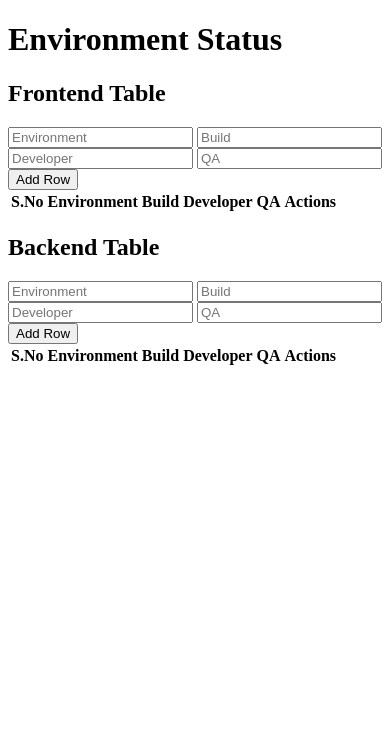
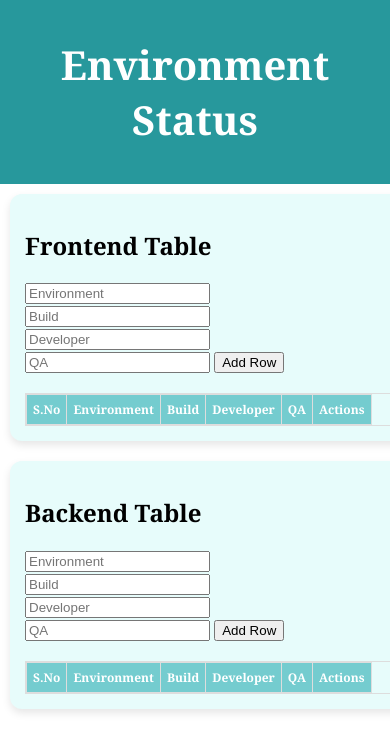
Before and after one commit to Z1-Repo/New-repo, a website: page index.html in a window 390 px wide. Drawn offline with nearby package versions, Linux system fonts and the light colour scheme; no server answers.

Commit message:
Update index.html

```diff
--- a/index.html
+++ b/index.html
@@ -5,6 +5,166 @@
         <meta name="viewport" content="width=device-width, initial-scale=1.0" />
         <title>Environment_Status</title>
         <script src="https://cdn.socket.io/4.7.2/socket.io.min.js"></script>
+        <style>
+            body {
+                font-family: Georgia, serif;
+                margin: 0;
+                padding: 0;
+                background-color: white;
+                transition: background-color 0.3s ease-in-out;
+            }
+
+            header {
+                background-color: #27989c;
+                color: white;
+                text-align: center;
+                padding: 15px;
+                font-size: 24px;
+                font-weight: bold;
+            }
+
+            main {
+                padding: 20px;
+                display: flex;
+                flex-wrap: wrap;
+                justify-content: center;
+                gap: 20px;
+                max-width: 1200px; /* Prevents excessive expansion */
+                margin: 0 auto; /* Centers content */
+            }
+
+            .table-section {
+                background: #e7fcfb;
+                padding: 20px;
+                border-radius: 12px;
+                box-shadow: 0 4px 8px rgba(0, 0, 0, 0.1);
+                width: 100%;
+                max-width: 1200px; /* Restricts table expansion */
+                transition: transform 0.3s ease-in-out;
+            }
+
+            .table-section:hover {
+                transform: scale(1.02);
+            }
+
+            table {
+                width: 100%;
+                border-collapse: collapse;
+                margin-top: 20px;
+            }
+
+            table,
+            th,
+            td {
+                border: 1px solid #ddd;
+
+            }
+
+            th,
+            td {
+                padding: 10px;
+                text-align: center;
+                white-space: nowrap;
+            }
+
+            th {
+                background: #74cccf;
+                color: white;
+            }
+
+            .actions button {
+                margin-right: 5px;
+                padding: 5px;
+                border: none;
+                cursor: pointer;
+                border-radius: 3px;
+                transition: background 0.3s;
+            }
+
+            .edit-btn {
+                background: orange;
+                color: white;
+            }
+
+            .edit-btn:hover {
+                background: darkorange;
+            }
+
+            .delete-btn {
+                background: crimson;
+                color: white;
+            }
+
+            .delete-btn:hover {
+                background: darkred;
+            }
+
+            /* Responsive Design */
+
+            /* Tablets (max-width: 1024px) */
+            @media (max-width: 1920px) {
+                .table-section {
+                    max-width: 80%;
+                }
+            }
+
+            /* Mobile Devices (max-width: 768px) */
+            @media (max-width: 768px) {
+                main {
+                    flex-direction: column; /* Stack tables on small screens */
+                    align-items: center;
+                    padding: 10px;
+                }
+
+                .table-section {
+                    width: 100%;
+                    max-width: 100%;
+                    padding: 15px;
+                }
+
+                th,
+                td {
+                    padding: 8px;
+                    font-size: 14px; /* Reduce text size for better fit */
+                }
+
+                .actions button {
+                    padding: 5px 8px;
+                    font-size: 12px; /* Smaller buttons for smaller screens */
+                }
+            }
+
+            /* Small Mobile Screens (max-width: 480px) */
+            @media (max-width: 480px) {
+                header {
+                    font-size: 20px; /* Reduce header size */
+                    padding: 10px;
+                }
+
+                th,
+                td {
+                    padding: 6px;
+                    font-size: 12px;
+                }
+
+                .actions button {
+                    padding: 4px 6px;
+                    font-size: 10px;
+                }
+
+                /* Enable horizontal scrolling for very small screens */
+                .table-section {
+                    overflow-x: auto;
+                }
+
+                table {
+                    display: block;
+                    width: 100%;
+                    overflow-x: auto;
+                    white-space: nowrap;
+                }
+            }
+        </style>
     </head>
 
     <body>
```
